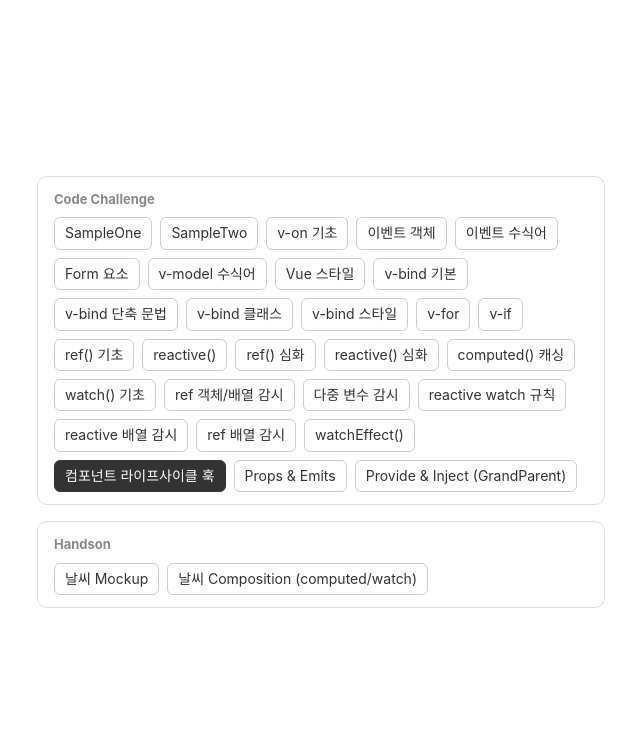
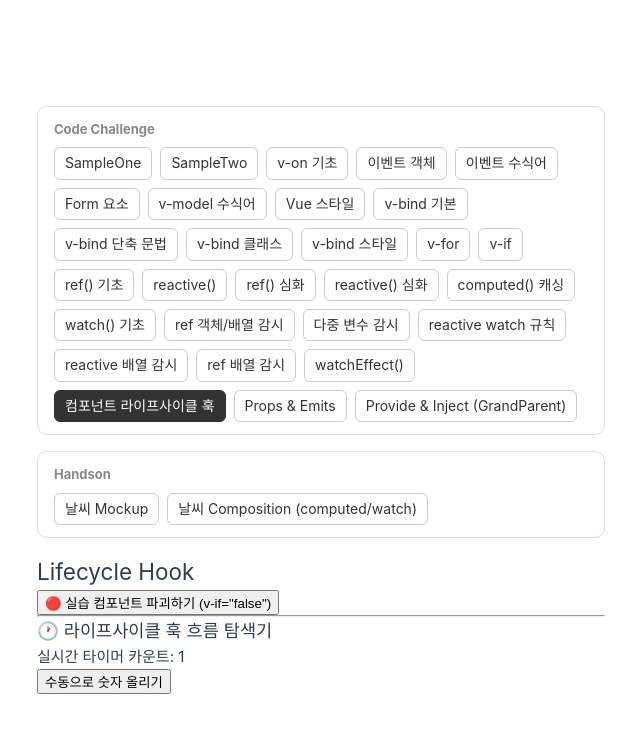
Before and after one commit to kochangin-ai/skala-vue, a Vue app: page /practice/component-lifecycle-hook in a window 1280 px wide. Shown: the top 732 px of the page, without its empty margins (15-655 px from the left). Built offline with nearby package versions, Linux system fonts and the light colour scheme.

Commit message:
콘솔로만 확인 가능하던 Component Lifecycle Hook 직관적으로 이해하기위해 템플릿 추가

```diff
--- a/src/components/practices/basic/ComponentLifecycleHook.vue
+++ b/src/components/practices/basic/ComponentLifecycleHook.vue
@@ -1,12 +1,11 @@
 <script setup>
 import { ref, onMounted, onUpdated, onUnmounted } from 'vue'
+const visible = ref(true) // false가 되면 v-if로 컴포넌트가 파괴됨
 const count = ref(0)
 let timerId = null // 실시간 타이머 메모리 주소를 담을 변수
 // 생성 (Creation) 단계 = <script setup> 본문 그 자체
-// reactive 변수 초기화 시점이라 아직 실제 DOM은 존재하지 않는다.
 console.log('1. [setup] 컴포넌트가 메모리에 생성되었습니다. (DOM 접근 불가능)')
 // 부착 (Mounting) 단계
-// 실제 DOM에 렌더링이 끝난 직후 딱 한 번만 실행된다.
 onMounted(() => {
   console.log('2. [onMounted] 화면에 완벽히 부착되었습니다! (API 호출/DOM 조작 적기)')
   // 🔥 실무 활용 시뮬레이션: 3초마다 숫자가 자동으로 올라가는 타이머 가동
@@ -15,17 +14,32 @@ onMounted(() => {
   }, 3000)
 })
 // 갱신 (Updating) 단계- count 변수가 바뀌어서 화면이 리렌더링(새로고침)될 때마다 매번 실행된다.
-// DOM이 이미 갱신된 이후에 실행되므로 변경된 화면 값을 그대로 읽을 수 있다.
 onUpdated(() => {
   console.log(
     `3. [onUpdated] 데이터가 변경되어 화면을 새로 그렸습니다. (현재 count: ${count.value})`,
   )
 })
 // 소멸 (Unmounting) 단계- v-if="false" 등으로 이 컴포넌트가 화면에서 완전히 파괴되어 사라질 때 실행된다.
-// 컴포넌트와 함께 정리되지 않는 리소스(타이머, 이벤트 리스너 등)를 여기서 해제해야 한다.
 onUnmounted(() => {
   // ❌ 주의: 여기서 타이머를 안 꺼주면 컴포넌트가 사라져도 백그라운드에서 영원히 타이머가 돕니다! (메모리 누수)
   clearInterval(timerId)
   console.log('4. [onUnmounted] 컴포넌트가 소멸했습니다. 타이머 청소 완료!')
 })
 </script>
+
+<template>
+  <div>
+    <h2>Lifecycle Hook</h2>
+
+    <button @click="visible = false">🔴 실습 컴포넌트 파괴하기 (v-if="false")</button>
+
+    <hr />
+
+    <div v-if="visible">
+      <h3>🕐 라이프사이클 훅 흐름 탐색기</h3>
+      <p>실시간 타이머 카운트: {{ count }}</p>
+      <button @click="count++">수동으로 숫자 올리기</button>
+    </div>
+    <p v-else>💀 컴포넌트가 파괴되었습니다. (onUnmounted 실행됨, 콘솔 확인)</p>
+  </div>
+</template>
```
